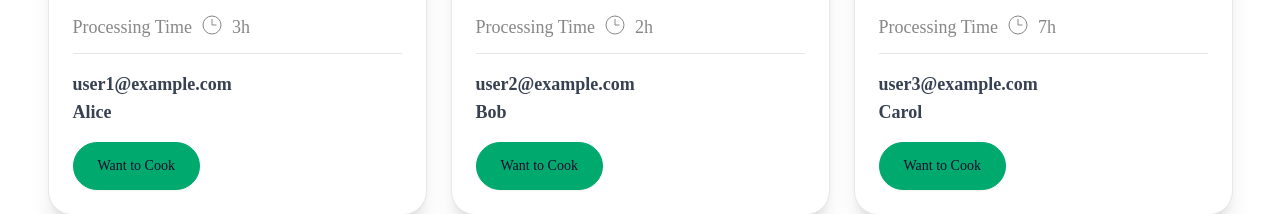
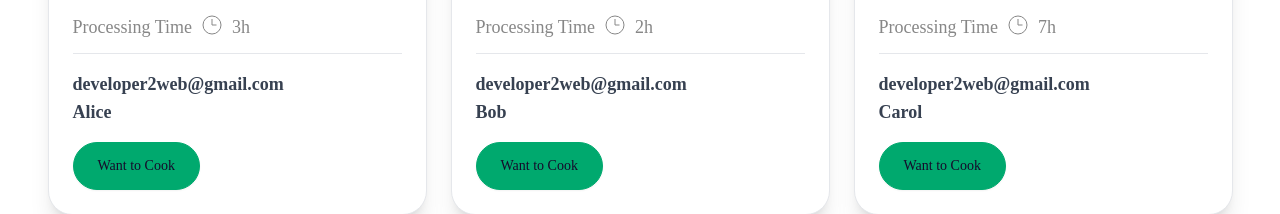
Before and after one commit to MofajjelBD/Art_Craft_Client, a React (Vite) app: page / in a window 1280 px wide. Shown: the part 2267-2481 px from the top of the page. Built offline with nearby package versions, Linux system fonts and the light colour scheme; no server answers; a web font is replaced by a local one.

Commit message:
when 6 or more card then show all show

```diff
--- a/public/fakeData.json
+++ b/public/fakeData.json
@@ -38,7 +38,7 @@
     "customization": "yes",
     "processing_time": 5,
     "stock_status": "In stock",
-    "user_email": "craftsbyemma@example.com",
+    "user_email": "developer2web@gmail.com",
     "user_name": "Emma Brown"
   },
   {
@@ -52,7 +52,7 @@
     "customization": "yes",
     "processing_time": 3,
     "stock_status": "In stock",
-    "user_email": "user1@example.com",
+    "user_email": "developer2web@gmail.com",
     "user_name": "Alice"
   },
   {
@@ -66,7 +66,7 @@
     "customization": "yes",
     "processing_time": 2,
     "stock_status": "Made to Order",
-    "user_email": "user2@example.com",
+    "user_email": "developer2web@gmail.com",
     "user_name": "Bob"
   },
   {
@@ -80,7 +80,7 @@
     "customization": "no",
     "processing_time": 7,
     "stock_status": "In stock",
-    "user_email": "user3@example.com",
+    "user_email": "developer2web@gmail.com",
     "user_name": "Carol"
   },
   {
@@ -94,7 +94,7 @@
     "customization": "yes",
     "processing_time": 4,
     "stock_status": "Made to Order",
-    "user_email": "user4@example.com",
+    "user_email": "developer2web@gmail.com",
     "user_name": "David"
   },
   {
@@ -108,7 +108,7 @@
     "customization": "yes",
     "processing_time": 5,
     "stock_status": "In stock",
-    "user_email": "user5@example.com",
+    "user_email": "developer2web@gmail.com",
     "user_name": "Eve"
   },
   {
@@ -122,7 +122,7 @@
     "customization": "yes",
     "processing_time": 7,
     "stock_status": "Made to Order",
-    "user_email": "user6@example.com",
+    "user_email": "developer2web@gmail.com",
     "user_name": "Frank"
   }
 ]
--- a/src/components/Home/ArtCrafts/ArtCrafts.jsx
+++ b/src/components/Home/ArtCrafts/ArtCrafts.jsx
@@ -1,10 +1,8 @@
-import { useLoaderData } from "react-router-dom";
 import ArtCraft from "./ArtCraft";
 import { useState } from "react";
 import PropTypes from "prop-types";
 
 const ArtCrafts = ({ headTitle, headDescription, filteredItems }) => {
-  const ArtCraftData = useLoaderData();
   const [ArtCraftLength, setArtCraftLength] = useState(6);
   return (
     <>
@@ -26,10 +24,10 @@ const ArtCrafts = ({ headTitle, headDescription, filteredItems }) => {
           ))}
           <div>
             <button
-              onClick={() => setArtCraftLength(ArtCraftData.length)}
+              onClick={() => setArtCraftLength(filteredItems.length)}
               className={
-                ArtCraftLength === ArtCraftData.length ||
-                ArtCraftData.length <= 6
+                ArtCraftLength === filteredItems.length ||
+                filteredItems.length <= 6
                   ? "hidden"
                   : "btn font-WorkSans text-white text-opacity-100 font-semibold text-base md:text-lg border border-transparent bg-green-500 px-5 hover:bg-green-500"
               }
--- a/src/routers/Routers.jsx
+++ b/src/routers/Routers.jsx
@@ -43,7 +43,7 @@ const router = createBrowserRouter([
             <MyList></MyList>
           </PrivateRoute>
         ),
-        loader: () => fetch("http://localhost:5000/craft"),
+        loader: () => fetch("/fakeData.json"),
       },
       {
         path: "/login",
```
